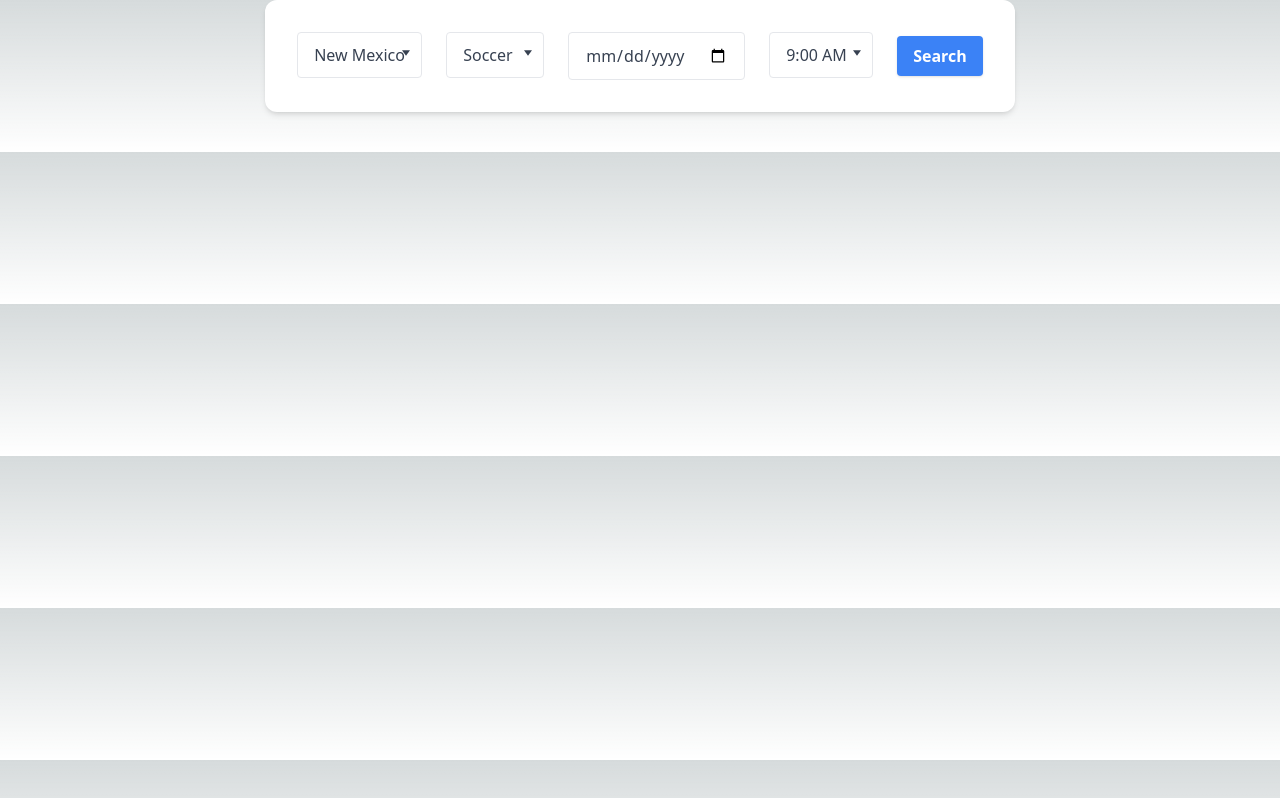
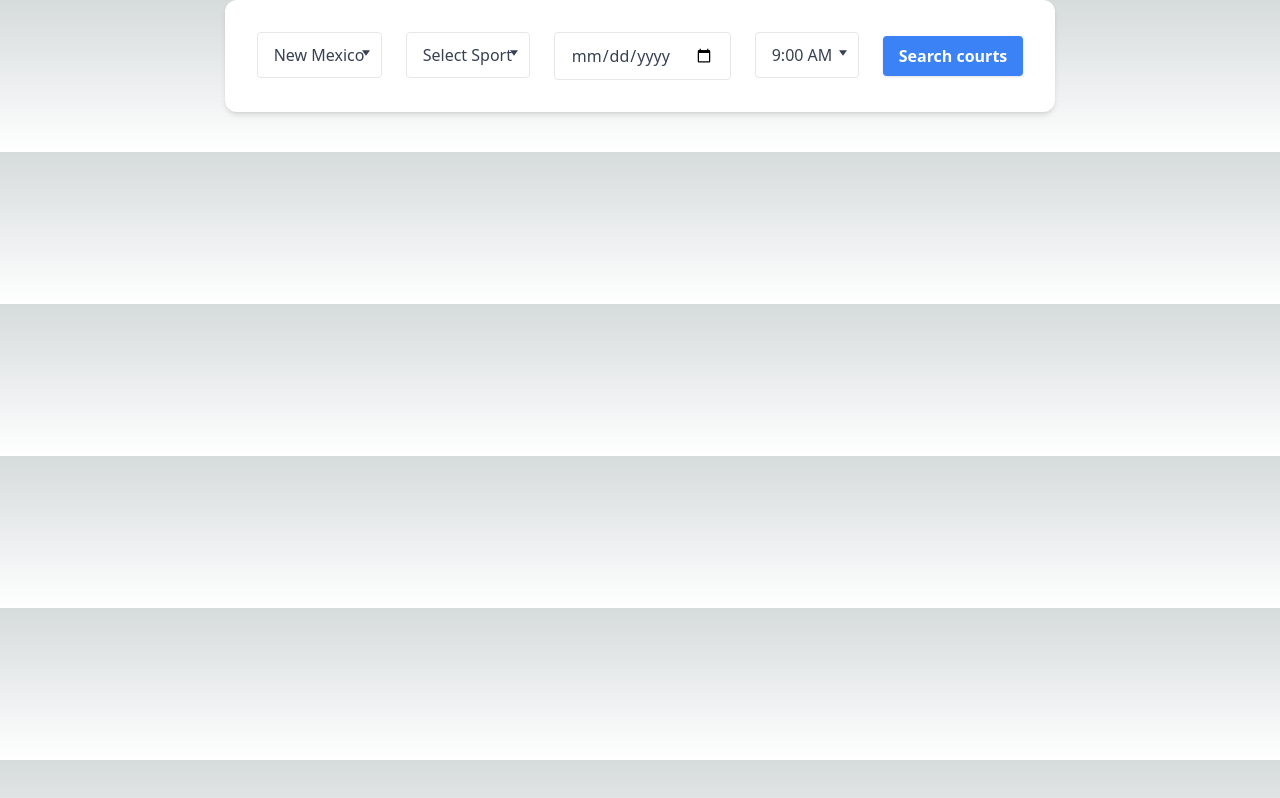
Before and after one commit to Ivixx09/cancha, a Next.js app: page /bar in a window 1280 px wide. Built offline with nearby package versions, Linux system fonts and the light colour scheme.

Commit message:
the fucking select sports works

```diff
--- a/src/pages/bar.tsx
+++ b/src/pages/bar.tsx
@@ -1,6 +1,10 @@
-import React from "react";
+import React, { useState } from "react";
+function Bar() {
+  const [sport, setSport] = useState('');
 
-function Bar() {
+  const handleSportChange = (event) => {
+    setSport(event.target.value);
+  };
     return (
         <section className="flex justify-center items-center">
             <div className="mb-10 ml-5 mr-5 bg-white rounded-xl shadow-md overflow-hidden md:inline-flex w-auto">
@@ -21,11 +25,17 @@ function Bar() {
                             </div>
                             <div className="px-3">
                                 <div className="relative">
-                                    <select className="block appearance-none w-full bg-white border border-gray-200 text-gray-700 py-3 px-4 rounded leading-tight focus:outline-none focus:bg-white focus:border-gray-500" id="grid-sport">
-                                        <option>Soccer</option>
-                                        <option>Tennis</option>
-                                        <option>Baseball</option>
-                                    </select>
+                                <select
+  value={sport || ''} // If sport is an empty string, the initial label 'Select Sport' will be shown
+  onChange={handleSportChange}
+  className="block appearance-none w-full bg-white border border-gray-200 text-gray-700 py-3 px-4 rounded leading-tight focus:outline-none focus:bg-white focus:border-gray-500"
+  id="grid-sport"
+>
+  <option value='' hidden>Select Sport</option> {/* Initial label */}
+  <option value='Soccer'>Soccer</option>
+  <option value='Tennis'>Tennis</option>
+  <option value='Baseball'>Baseball</option>
+</select>
                                     <div className="pointer-events-none absolute inset-y-0 right-0 flex items-center px-2 text-gray-700">
                                         <svg className="fill-current h-4 w-4" xmlns="http://www.w3.org/2000/svg" viewBox="0 0 20 20"><path d="M5 4h10l-5 7-5-7z" /></svg>
                                     </div>
@@ -50,7 +60,7 @@ function Bar() {
                             </div>
                             <div className="flex items-center px-3 py-0">
                                 <button className="shadow bg-blue-500 hover:bg-blue-400 focus:shadow-outline focus:outline-none text-white font-bold py-2 px-4 rounded " type="button">
-                                    Search
+                                Search courts
                                 </button>
                             </div>
                         </div>
```
